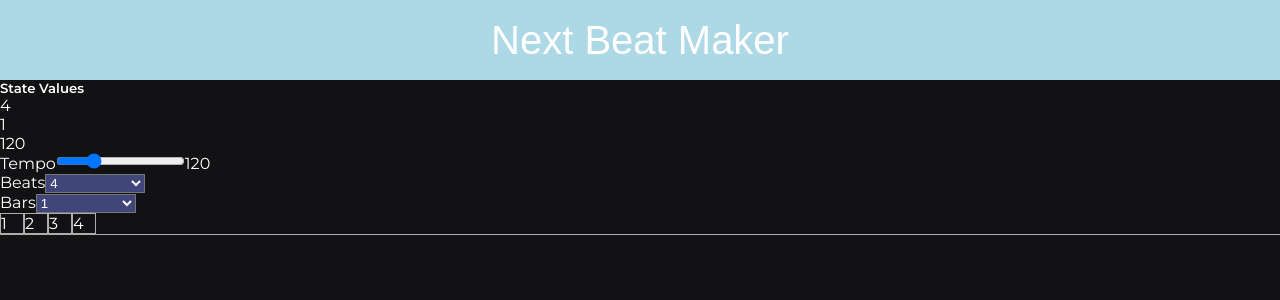
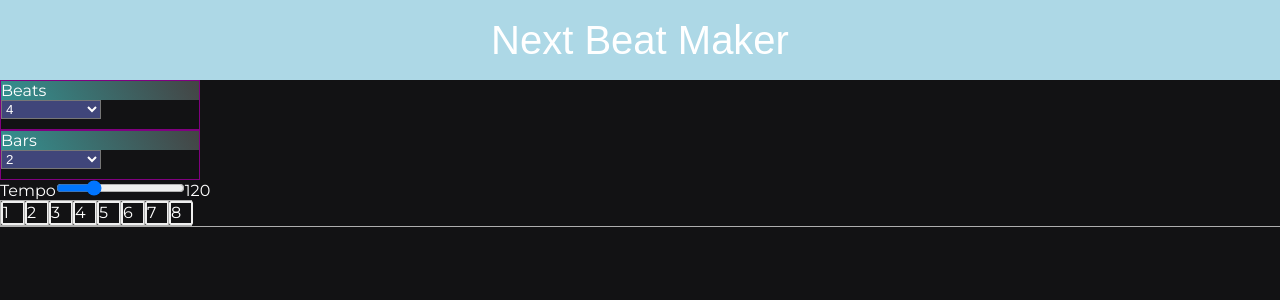
Before and after one commit to mrChernicharo/next-beat-maker, a Next.js app: page / in a window 1280 px wide. Shown: the top 300 px of the page. Built offline with nearby package versions, Linux system fonts and the light colour scheme; a web font is replaced by a local one.

Commit message:
reformulando

```diff
--- /dev/null
+++ b/pages/components/BeatMaker.tsx
@@ -0,0 +1,136 @@
+import React, { useEffect, useState } from "react";
+import { InstrumentRow } from "../../styles/InstrumentRow";
+import { AppSelect, AppSelectContainer } from "../../styles/Select";
+import AppNote from "./Note";
+
+export interface INote {
+  play: boolean;
+  beat?: number;
+  bar?: number;
+}
+
+export interface Track {
+  intrument: string;
+  beats: number;
+  bars: number;
+  notes: INote[];
+  playing: boolean;
+}
+
+export function BeatMaker() {
+  const beatOptions = [1, 2, 3, 4, 5, 6, 7, 8, 9, 10, 11, 12];
+  const barOptions = [1, 2, 3, 4];
+  const initialNotes: INote[] = [
+    { play: false, bar: 1, beat: 1 },
+    { play: false, bar: 1, beat: 2 },
+    { play: false, bar: 2, beat: 3 },
+    { play: false, bar: 2, beat: 4 },
+    { play: false, bar: 3, beat: 5 },
+    { play: false, bar: 3, beat: 6 },
+    { play: false, bar: 4, beat: 7 },
+    { play: false, bar: 4, beat: 8 },
+  ];
+  const initialTrack: Track = {
+    beats: 4,
+    bars: 2,
+    intrument: "hi-hat",
+    notes: initialNotes,
+    playing: false,
+  };
+
+  const [tempo, setTempo] = useState(120);
+  const [track, setTrack] = useState(initialTrack);
+  // const [notes, setNotes] = useState(initialNotes);
+
+  const resetTrackNotes = (beats: number, bars: number) => {
+    console.log(bars);
+    const notes: INote[] = [];
+    const trackLength = beats * bars;
+    for (let i = 0; i < trackLength; i++) {
+      notes.push({
+        play: false,
+        beat: i + 1,
+        bar: Math.ceil((i + 1) / bars),
+      });
+    }
+    return notes;
+  };
+
+  useEffect(() => {
+    console.log(track);
+  }, [track.bars, track.beats, track.notes]);
+
+  function handleTempoSlider(val) {
+    console.log(val);
+    setTempo(val);
+  }
+  function handleBeatsChange(val) {
+    const newNotes = resetTrackNotes(+val, track.bars);
+    setTrack({ ...track, beats: +val, notes: newNotes });
+  }
+
+  function handleBarsChange(val) {
+    const newNotes = resetTrackNotes(track.beats, +val);
+    setTrack({ ...track, bars: +val, notes: newNotes });
+  }
+
+  function updateNote(i: number, note: INote) {
+    const updatedTrack: INote[] = Object.assign([], track.notes, {
+      [i]: { play: !note.play, beat: note.beat, bar: note.bar },
+    });
+
+    setTrack({ ...track, notes: updatedTrack });
+  }
+
+  return (
+    <div>
+      <AppSelectContainer>
+        <label htmlFor="beats">Beats</label>
+        <AppSelect
+          name="beats"
+          onChange={(e) => handleBeatsChange(e.target.value)}
+          value={track.beats}
+        >
+          {beatOptions.map((v) => (
+            <option key={v} value={v}>
+              {v}
+            </option>
+          ))}
+        </AppSelect>
+      </AppSelectContainer>
+      <AppSelectContainer>
+        <label htmlFor="bars">Bars</label>
+        <AppSelect
+          name="bars"
+          onChange={(e) => handleBarsChange(e.target.value)}
+          value={track.bars}
+        >
+          {barOptions.map((b) => (
+            <option value={b}>{b}</option>
+          ))}
+        </AppSelect>
+      </AppSelectContainer>
+
+      <div className="tempo-slider">
+        <label htmlFor="tempo">Tempo</label>
+        <input
+          id="tempo"
+          type="range"
+          min="20"
+          max="400"
+          value={tempo}
+          onChange={(e) => handleTempoSlider(e.target.value)}
+        />
+        <span>{tempo}</span>
+      </div>
+
+      <InstrumentRow>
+        {track.notes.map((note, i) => (
+          <div key={i}>
+            <AppNote note={note} index={i} update={updateNote} />
+          </div>
+        ))}
+      </InstrumentRow>
+    </div>
+  );
+}
--- a/pages/components/Controls.tsx
+++ b/pages/components/Controls.tsx
@@ -1,78 +1,70 @@
-import { useEffect, useState } from "react";
-import { AppSelect } from "../../styles/Select";
-import { Instrument } from "./Instrument";
+// import { useEffect, useState } from "react";
+// import { AppSelect } from "../../styles/Select";
+// import { Instrument } from "./Instrument";
 
 export default function Controls() {
-  const beatOptions = [1, 2, 3, 4, 5, 6, 7, 8, 9, 10, 11, 12];
-  const barOptions = [1, 2, 3, 4];
-
-  const [tempo, setTempo] = useState(120);
-  const [beats, setBeats] = useState(4);
-  const [bars, setBars] = useState(barOptions[0]);
-
-  function handleTempoSlider(val) {
-    console.log(val);
-    setTempo(val);
-  }
-
-  function handleBeatsChange(val) {
-    setBeats(val);
-  }
-
-  function handleBarsChange(val) {
-    setBars(val);
-  }
-
-  return (
-    <div>
-      <div>
-        <h5>State Values</h5>
-        <p>{beats}</p>
-        <p>{bars}</p>
-        <p>{tempo}</p>
-      </div>
-
-      <div className="tempo-slider">
-        <label htmlFor="tempo">Tempo</label>
-        <input
-          id="tempo"
-          type="range"
-          min="20"
-          max="400"
-          value={tempo}
-          onChange={(e) => handleTempoSlider(e.target.value)}
-        />
-        <span>{tempo}</span>
-      </div>
-      <div className="beats-per-bar-select">
-        <label htmlFor="beats">Beats</label>
-        <AppSelect
-          name="beats"
-          onChange={(e) => handleBeatsChange(e.target.value)}
-          value={beats}
-        >
-          {beatOptions.map((v) => (
-            <option value={v}>{v}</option>
-          ))}
-        </AppSelect>
-      </div>
-
-      <div className="bars-select">
-        <label htmlFor="bars">Bars</label>
-        <AppSelect
-          name="bars"
-          onChange={(e) => handleBarsChange(e.target.value)}
-          value={bars}
-        >
-          {barOptions.map((b) => (
-            <option value={b}>{b}</option>
-          ))}
-        </AppSelect>
-      </div>
-
-      <div>
-        <Instrument tempo={tempo} bars={bars} beats={beats} />
-      </div>
-    </div>
-  );
+  //   const beatOptions = [1, 2, 3, 4, 5, 6, 7, 8, 9, 10, 11, 12];
+  //   const barOptions = [1, 2, 3, 4];
+  //   const [tempo, setTempo] = useState(120);
+  //   const [beats, setBeats] = useState(4);
+  //   const [bars, setBars] = useState(barOptions[0]);
+  //   function handleTempoSlider(val) {
+  //     console.log(val);
+  //     setTempo(val);
+  //   }
+  //   function handleBeatsChange(val) {
+  //     setBeats(val);
+  //   }
+  //   function handleBarsChange(val) {
+  //     setBars(val);
+  //   }
+  //   return (
+  //     <div>
+  //       <div>
+  //         <h5>State Values</h5>
+  //         <p>{beats}</p>
+  //         <p>{bars}</p>
+  //         <p>{tempo}</p>
+  //       </div>
+  //       <div className="tempo-slider">
+  //         <label htmlFor="tempo">Tempo</label>
+  //         <input
+  //           id="tempo"
+  //           type="range"
+  //           min="20"
+  //           max="400"
+  //           value={tempo}
+  //           onChange={(e) => handleTempoSlider(e.target.value)}
+  //         />
+  //         <span>{tempo}</span>
+  //       </div>
+  //       <div className="beats-per-bar-select">
+  //         <label htmlFor="beats">Beats</label>
+  //         <AppSelect
+  //           name="beats"
+  //           onChange={(e) => handleBeatsChange(e.target.value)}
+  //           value={beats}
+  //         >
+  //           {beatOptions.map((v) => (
+  //             <option value={v}>{v}</option>
+  //           ))}
+  //         </AppSelect>
+  //       </div>
+  //       <div className="bars-select">
+  //         <label htmlFor="bars">Bars</label>
+  //         <AppSelect
+  //           name="bars"
+  //           onChange={(e) => handleBarsChange(e.target.value)}
+  //           value={bars}
+  //         >
+  //           {barOptions.map((b) => (
+  //             <option value={b}>{b}</option>
+  //           ))}
+  //         </AppSelect>
+  //       </div>
+  //       <div>
+  //         <Instrument tempo={tempo} bars={bars} beats={beats} />
+  //       </div>
+  //     </div>
+  //   );
 }
--- a/pages/components/Header.tsx
+++ b/pages/components/Header.tsx
@@ -1,6 +1,10 @@
 import React from "react";
-import { AppHeader } from "../../styles/Header";
+import { AppHeader } from "../../styles/AppHeader";
 
 export default function Header() {
-  return <AppHeader />;
+  return (
+    <div>
+      <AppHeader>Next Beat Maker</AppHeader>
+    </div>
+  );
 }
--- a/pages/components/Instrument.tsx
+++ /dev/null
@@ -1,36 +0,0 @@
-import { useState } from "react";
-import { InstrumentRow } from "../../styles/InstrumentRow";
-
-interface IInstrumentProps {
-  tempo: number;
-  bars: number;
-  beats: number;
-}
-
-export function Instrument({ tempo, bars, beats }: IInstrumentProps) {
-  const track = (bars, beats) => {
-    let arr = [];
-    let times = bars * beats;
-
-    for (let i = 0; i < times; i++) {
-      arr.push(i);
-    }
-    return arr;
-  };
-
-  const [activeCell, setActiveCell] = useState(false);
-
-  return (
-    <InstrumentRow>
-      {track(beats, bars).map((b) => (
-        <div
-          onClick={() => setActiveCell(!activeCell)}
-          className={activeCell ? "active-note" : ""}
-          key={b}
-        >
-          {b + 1}
-        </div>
-      ))}
-    </InstrumentRow>
-  );
-}
--- /dev/null
+++ b/pages/components/Note.tsx
@@ -0,0 +1,20 @@
+import React, { useEffect } from "react";
+import { AppNote } from "../../styles/AppNote";
+import { INote } from "./BeatMaker";
+
+interface NoteProps {
+  index: number;
+  note: INote;
+  update: Function;
+}
+
+export default function Note({ index, note, update }: NoteProps) {
+  // useEffect(() => console.log(note), []);
+
+  //
+  return (
+    <AppNote play={note.play} onClick={() => update(index, note)}>
+      <div>{note.beat}</div>
+    </AppNote>
+  );
+}
--- a/pages/index.tsx
+++ b/pages/index.tsx
@@ -1,16 +1,17 @@
 import Head from "next/head";
-import { Children } from "react";
-import { AppHeader } from "../styles/Header";
-import Controls from "./components/Controls";
+import React, { Children } from "react";
+import { AppHeader } from "../styles/AppHeader";
+import { BeatMaker } from "./components/BeatMaker";
+import Header from "./components/Header";
 import SEO from "./components/SEO";
 
 export default function Home() {
   return (
     <>
       <SEO />
-      <AppHeader>Next Beat Maker</AppHeader>
+      <Header />
       <main>
-        <Controls />
+        <BeatMaker />
       </main>
     </>
   );
--- /dev/null
+++ b/styles/AppNote.tsx
@@ -0,0 +1,25 @@
+import styled from "styled-components";
+
+interface IAppNoteProps {
+  // background: string;
+  play: boolean;
+}
+
+export const AppNote = styled.div`
+  width: 24px;
+  height: 24px;
+  border: 2px solid #efefef;
+  border-radius: 2px;
+  background-color: ${(props: IAppNoteProps) =>
+    props.play ? "blue" : "transparent"};
+  transition: 0.2s;
+
+  &:hover {
+    cursor: pointer;
+    opacity: 0.82;
+  }
+
+  > div {
+    pointer-events: none;
+  }
+`;
--- a/styles/Select.tsx
+++ b/styles/Select.tsx
@@ -1,4 +1,16 @@
 import styled from "styled-components";
+
+export const AppSelectContainer = styled.div`
+  border: 1px solid purple;
+  width: 200px;
+  height: 50px;
+  display: flex;
+  flex-direction: column;
+
+  label {
+    background-image: linear-gradient(60deg, #349191, #444);
+  }
+`;
 
 export const AppSelect = styled.select`
   width: 100px;
```
Also changed, not shown: styles/AppHeader.tsx (renamed from styles/Header.tsx).
